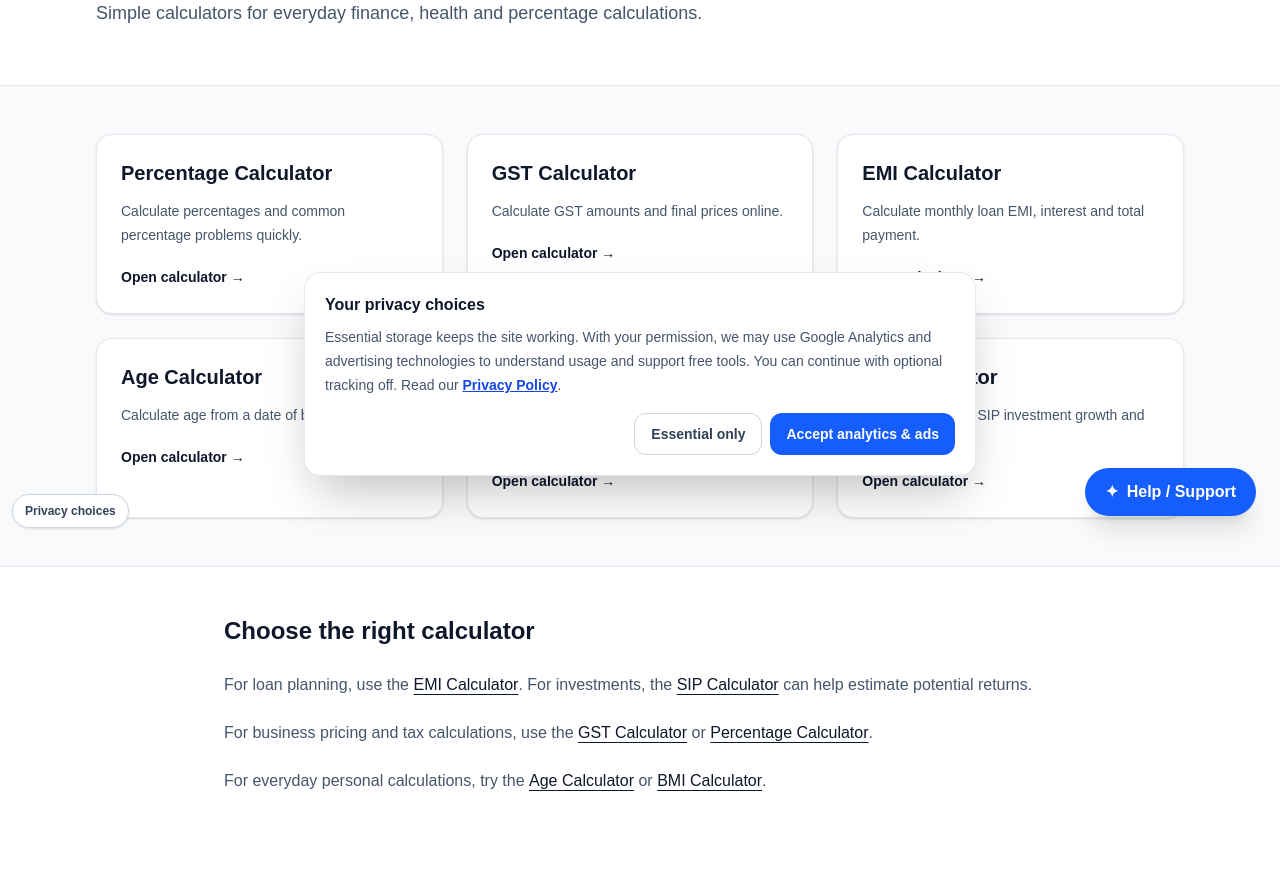
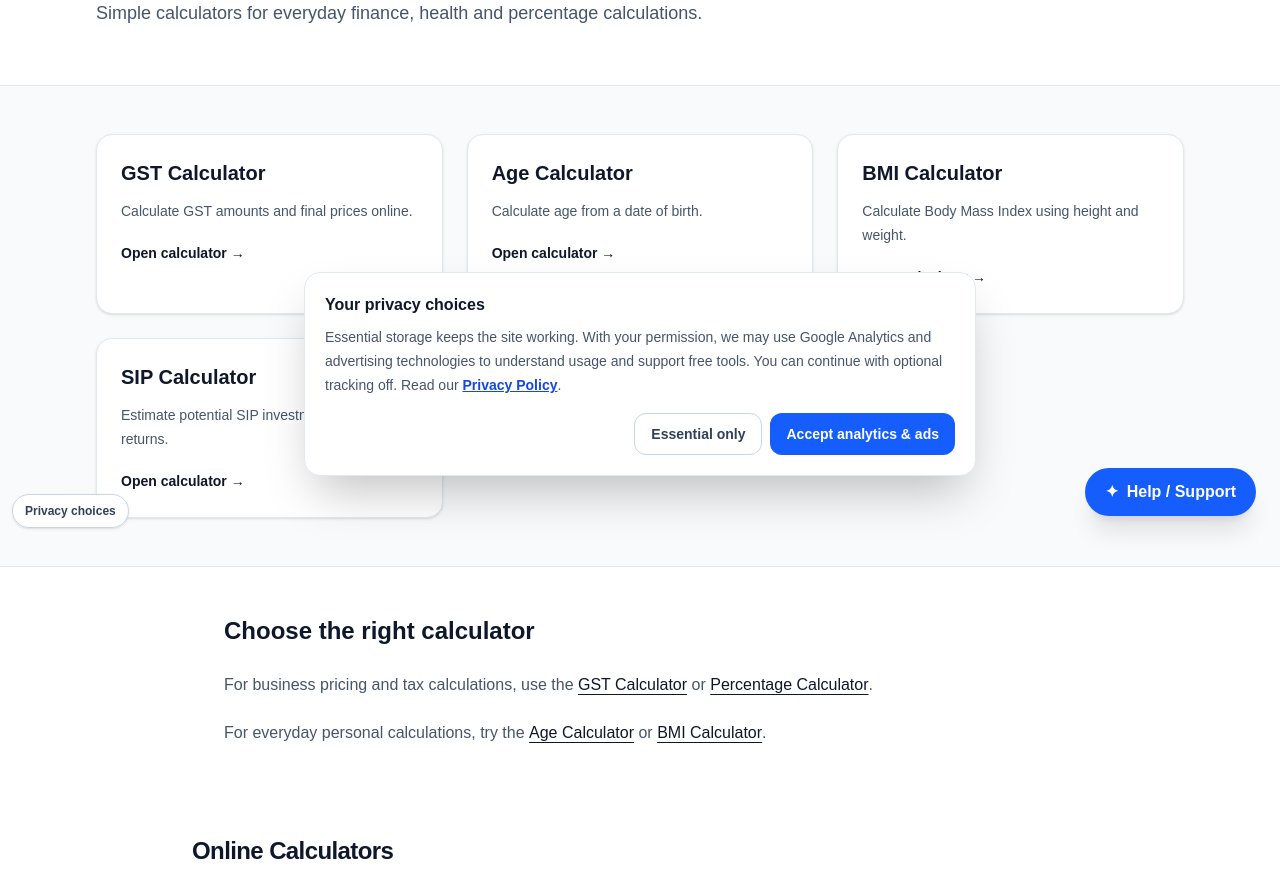
Before and after one commit to WellProSoftware/kaamkitpro, a Next.js app: page /tools/calculators in a window 1280 px wide. Shown: the part 260-1144 px from the top of the page. Built offline with nearby package versions, Linux system fonts and the light colour scheme.

Commit message:
Remove EMI and Percentage calculators from listings

```diff
--- a/src/app/tools/calculators/page.tsx
+++ b/src/app/tools/calculators/page.tsx
@@ -3,19 +3,9 @@ import Breadcrumbs from "@/components/Breadcrumbs";
 
 const tools = [
   {
-    href: "/tools/percentage-calculator",
-    title: "Percentage Calculator",
-    description: "Calculate percentages and common percentage problems quickly.",
-  },
-  {
     href: "/tools/gst-calculator",
     title: "GST Calculator",
     description: "Calculate GST amounts and final prices online.",
-  },
-  {
-    href: "/tools/emi-calculator",
-    title: "EMI Calculator",
-    description: "Calculate monthly loan EMI, interest and total payment.",
   },
   {
     href: "/tools/age-calculator",
@@ -37,13 +27,11 @@ const tools = [
 export const metadata = {
   title: "Free Online Calculators",
   description:
-    "Free online calculators for percentage, GST, EMI, age, BMI and SIP calculations.",
+    "Free online calculators for GST, age, BMI and SIP calculations.",
   keywords: [
     "online calculators",
     "free calculators",
-    "percentage calculator",
     "GST calculator",
-    "EMI calculator",
     "age calculator",
     "BMI calculator",
     "SIP calculator",
@@ -119,24 +107,6 @@ export default function CalculatorsPage() {
 
           <div className="mt-6 space-y-5 text-slate-600">
             <p className="leading-7">
-              For loan planning, use the{" "}
-              <Link
-                href="/tools/emi-calculator"
-                className="font-medium text-slate-900 underline underline-offset-4"
-              >
-                EMI Calculator
-              </Link>
-              . For investments, the{" "}
-              <Link
-                href="/tools/sip-calculator"
-                className="font-medium text-slate-900 underline underline-offset-4"
-              >
-                SIP Calculator
-              </Link>{" "}
-              can help estimate potential returns.
-            </p>
-
-            <p className="leading-7">
               For business pricing and tax calculations, use the{" "}
               <Link
                 href="/tools/gst-calculator"
```
